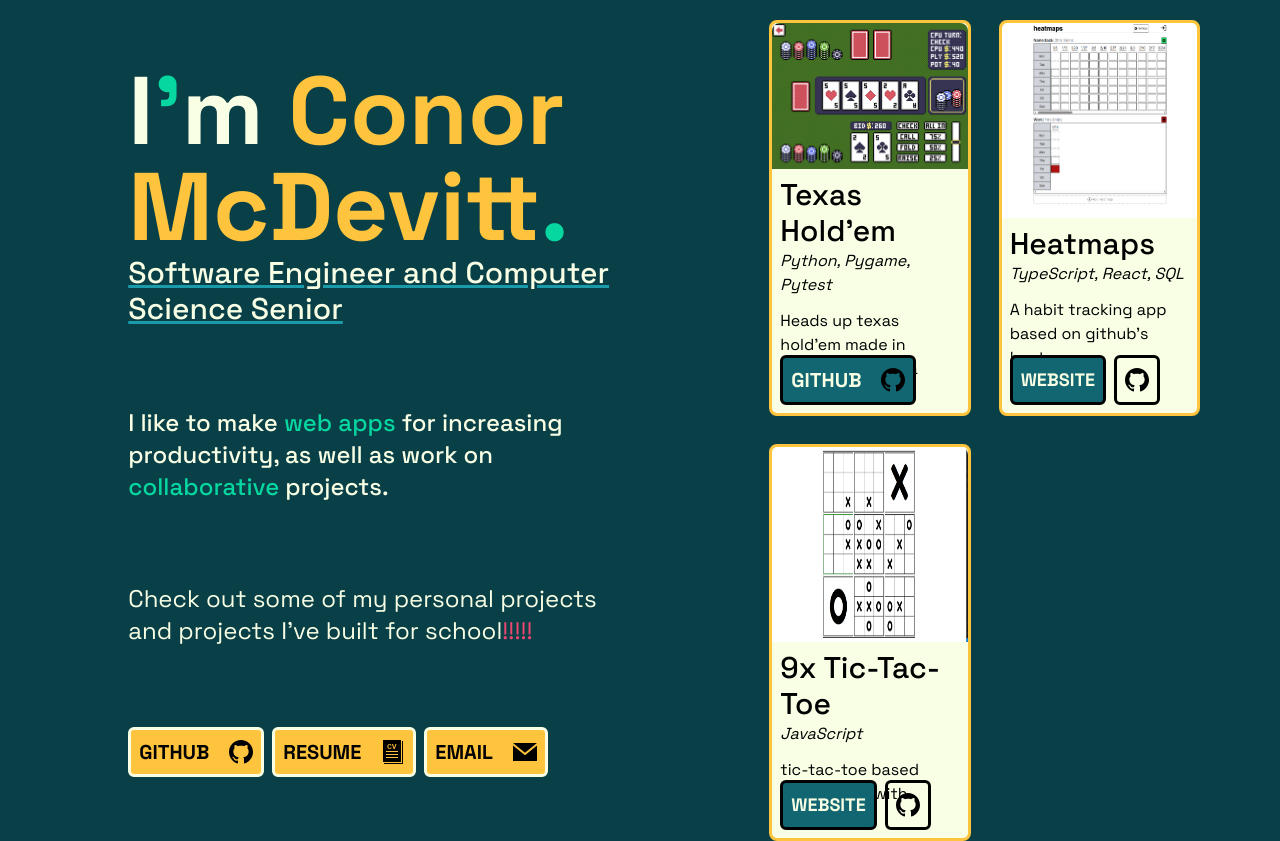
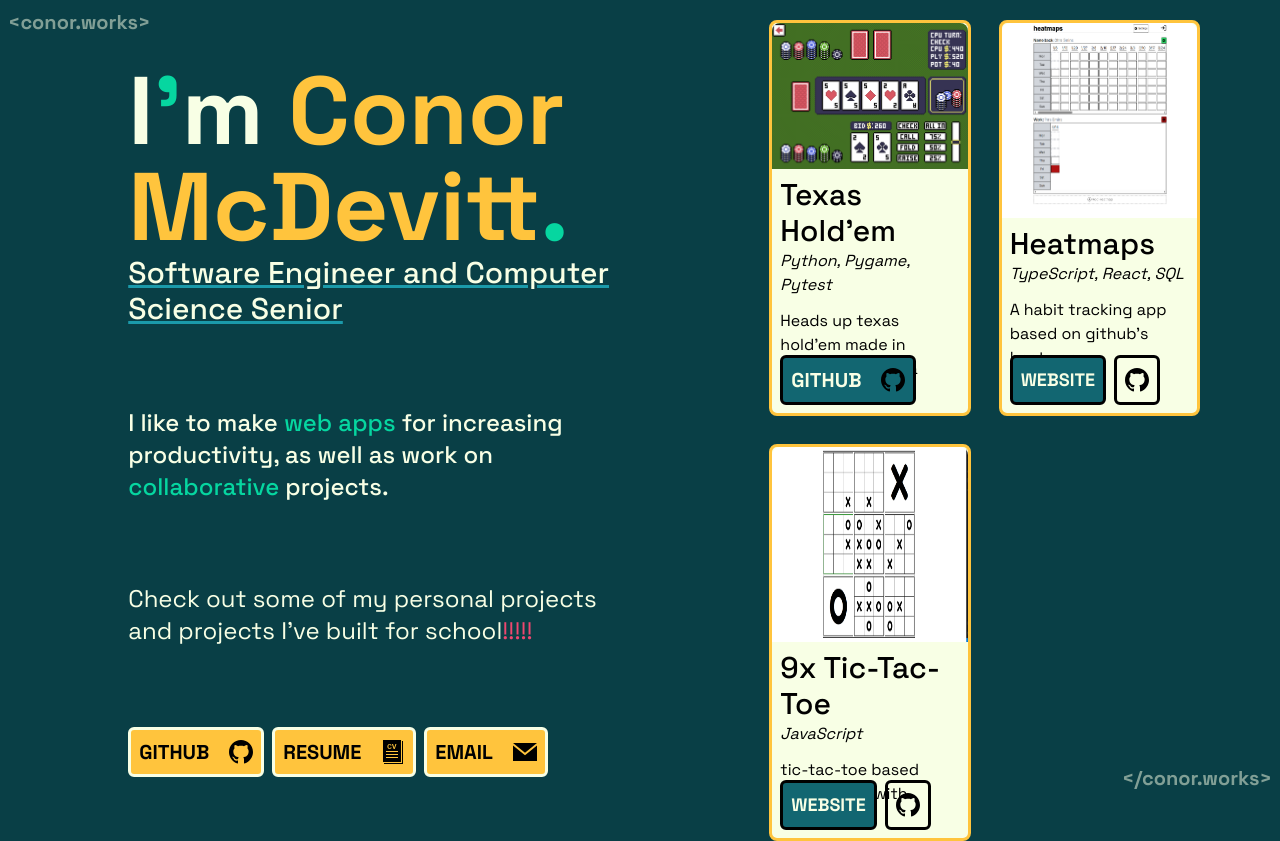
Before and after one commit to ConorMcD5612/portfolio_v2, a Next.js app: page / in a window 1280 px wide. Built offline with nearby package versions, Linux system fonts and the light colour scheme.

Commit message:
tag text

```diff
--- a/src/app/IconBtn.tsx
+++ b/src/app/IconBtn.tsx
@@ -1,4 +1,5 @@
 import React from "react";
+import Image from "next/image";
 
 export const IconBtn = ({
   iconSrc,
@@ -33,11 +34,10 @@ export const IconBtn = ({
     hover:border-black
     hover:decoration-light-blue
     hover:text-black
-
     `
     }>
       <div className=" font-extrabold text-xl">{name.toUpperCase()}</div>
-      <img height={size} width={size} src={iconSrc} />
+      <Image height={size} width={size} src={iconSrc} alt="icon button" />
     </button>
   );
 };
--- /dev/null
+++ b/src/app/WebSite.tsx
@@ -0,0 +1,20 @@
+import React from "react";
+
+export const WebsiteTag = ({top} : {top: boolean}) => {
+  const styles = {
+    top: "md:top-0 md:left-0 md:right-auto md:translate-none",
+    bottom: "md:right-0 md:bottom-0 md:translate-none",
+    middle: "right-[50%] translate-x-1/2",
+  };
+
+
+
+
+  return (
+    <div
+      className={`absolute ${styles["middle"]} ${top ? styles["top"] : styles["bottom"]} opacity-50 font-extrabold text-xl p-2`}
+    >
+      {top ? "<conor.works>" : "</conor.works>"}
+    </div>
+  );
+};
--- a/src/app/page.tsx
+++ b/src/app/page.tsx
@@ -1,9 +1,12 @@
 
 import { SideBar } from "./SideBar";
 import { Projects } from "./Projects";
+import { WebsiteTag } from "./WebSite";
 
 export default function Home() {
   return (
+    <div >
+      <WebsiteTag top={true}/>
     <div className="flex md:flex-col lg:flex-row mr-20">
       <div className="flex place-items-center justify-center border-black m-auto">
         <SideBar />
@@ -12,5 +15,7 @@ export default function Home() {
         <Projects />
       </div>
     </div>
+      <WebsiteTag top={false}/>
+    </div>
   );
 }
```
